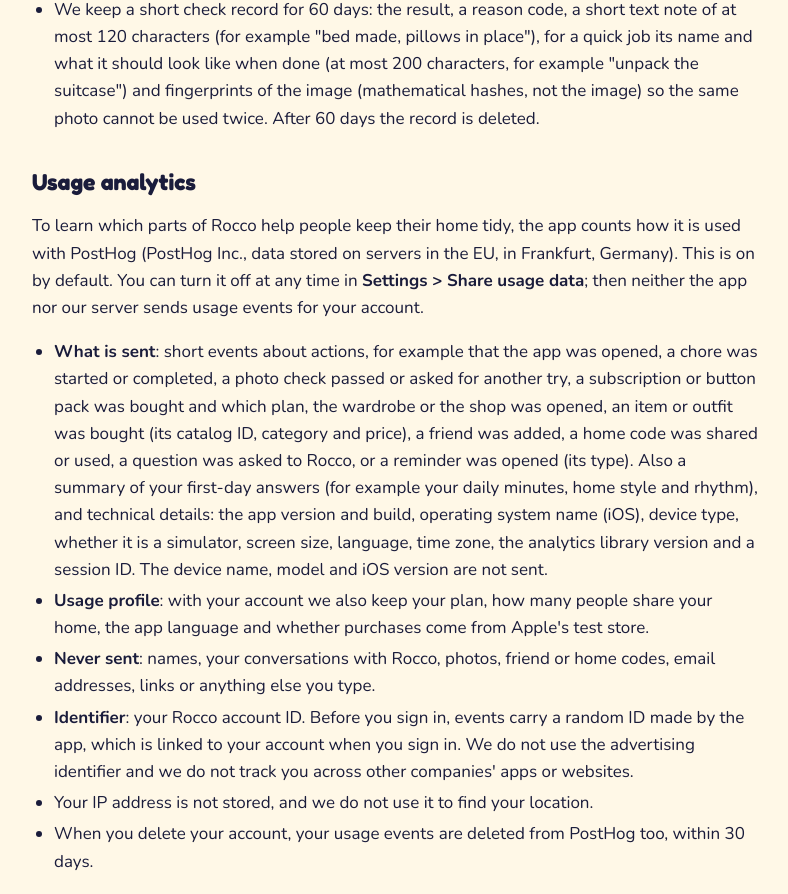
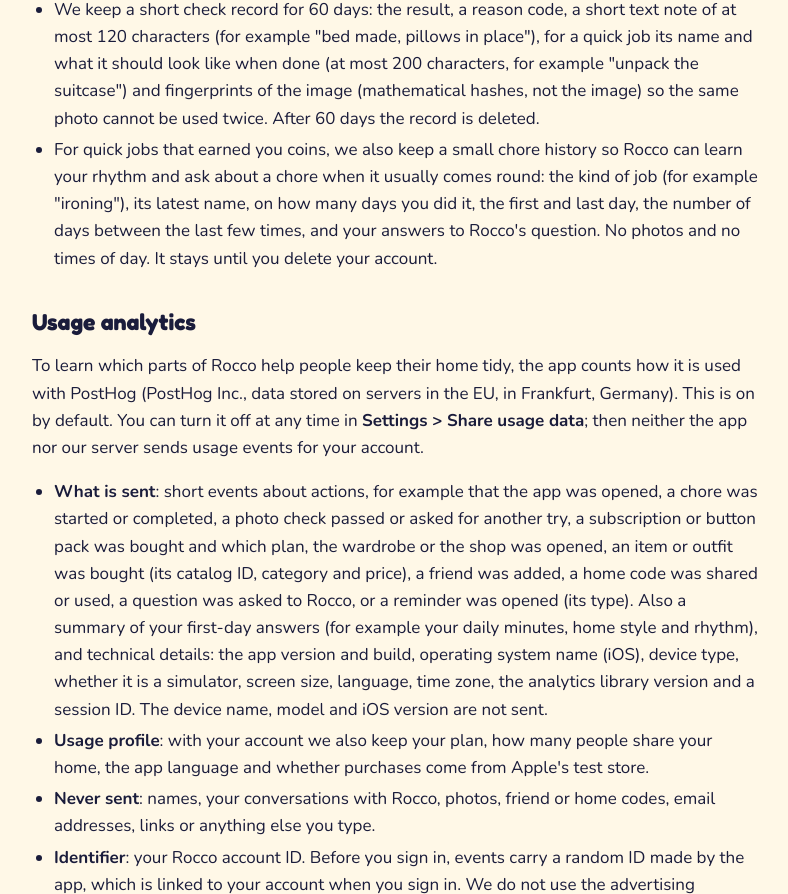
Before and after one commit to kXrock/rocco-website, a plain HTML site: page privacy.html in a window 1280 px wide. Shown: the part 2574-3468 px from the top of the page, without its empty margins (244-1032 px from the left). Drawn offline with nearby package versions, Linux system fonts and the light colour scheme.

Commit message:
Privacy: chore history for quick jobs

```diff
--- a/privacy.html
+++ b/privacy.html
@@ -80,6 +80,10 @@
         (for example "bed made, pillows in place"), for a quick job its name and what it should look like when done (at most
         200 characters, for example "unpack the suitcase") and fingerprints of the image (mathematical hashes, not the image) so the
         same photo cannot be used twice. After 60 days the record is deleted.</li>
+      <li>For quick jobs that earned you coins, we also keep a small chore history so Rocco can learn your rhythm and ask about
+        a chore when it usually comes round: the kind of job (for example "ironing"), its latest name, on how many days you did
+        it, the first and last day, the number of days between the last few times, and your answers to Rocco's question. No
+        photos and no times of day. It stays until you delete your account.</li>
     </ul>
 
     <h2>Usage analytics</h2>
@@ -132,6 +136,7 @@
     <ul>
       <li>Your account, profile, game data, friends and Ask Rocco history: until you delete your account.</li>
       <li>Chore check records: 60 days.</li>
+      <li>Chore history for quick jobs (kind, latest name, days): until you delete your account.</li>
       <li>AI cost records (which feature was used, token counts and an estimated cost, never your photo, question or answer):
         linked to your account until you delete it, then kept without your account.</li>
       <li>Usage events at PostHog: until you delete your account, and never longer than the storage period of our PostHog plan.
```
Also changed, not shown: 1 other file.
